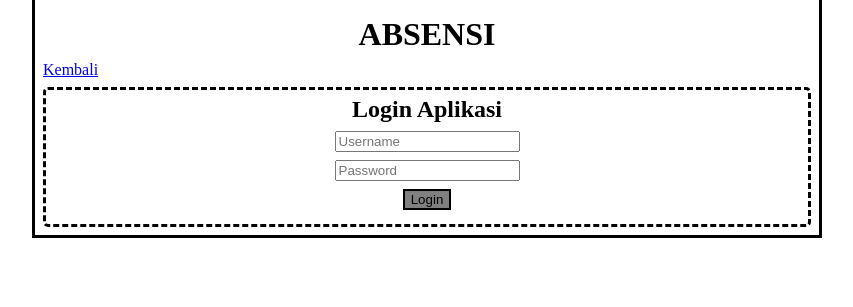
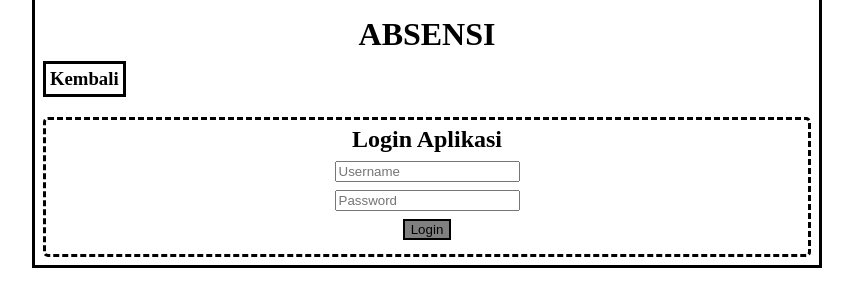
Before and after one commit to gabrield-droid/attendance-app, a PHP site: page /?content=login in a window 1280 px wide. Shown: the top 307 px of the page, without its empty margins (213-1066 px from the left). Run offline with PHP 8.4, Linux system fonts and the light colour scheme.

Commit message:
edit back button

```diff
--- a/contents/login.php
+++ b/contents/login.php
@@ -1,4 +1,8 @@
-<a href="index.php">Kembali</a>
+<div class="nav-form">
+    <a href="/">
+        <div><h3>Kembali<h3></div>
+    </a>
+</div>
 <section class="login_box">
     <h2>Login Aplikasi</h2>
     <form method="post" action="?content=process_login">
```
